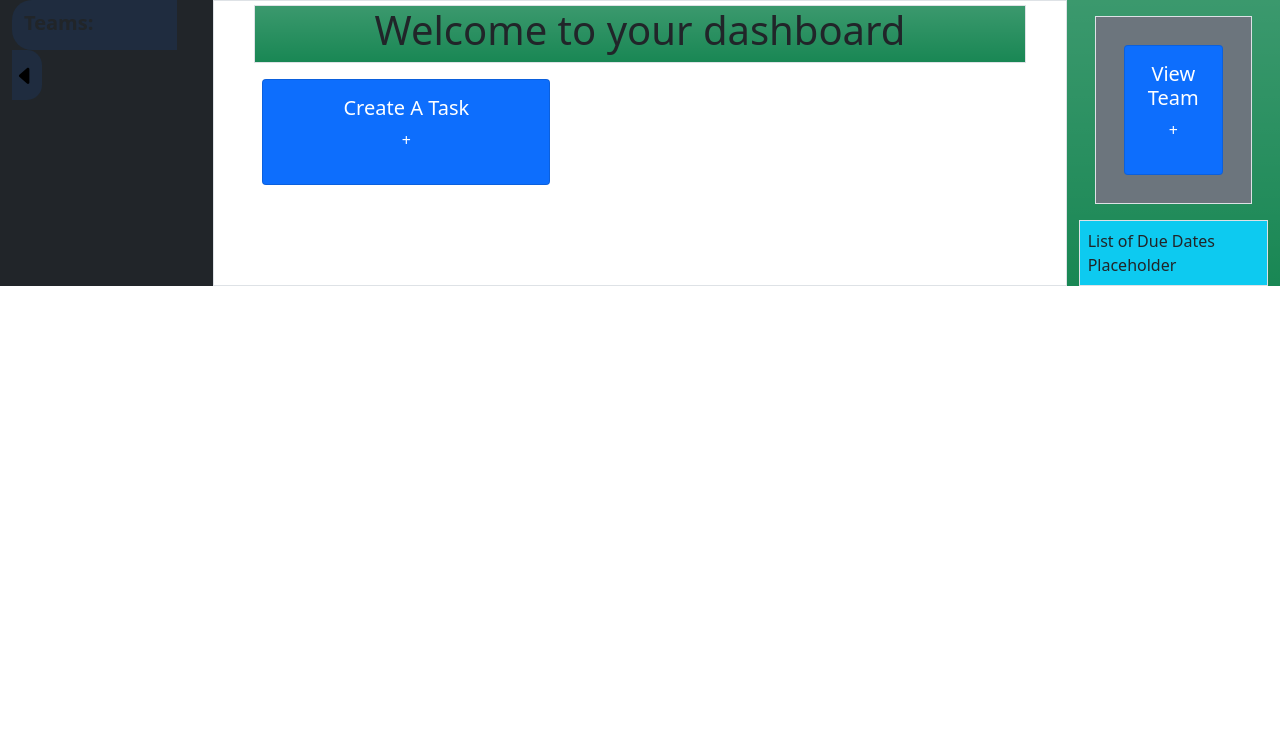
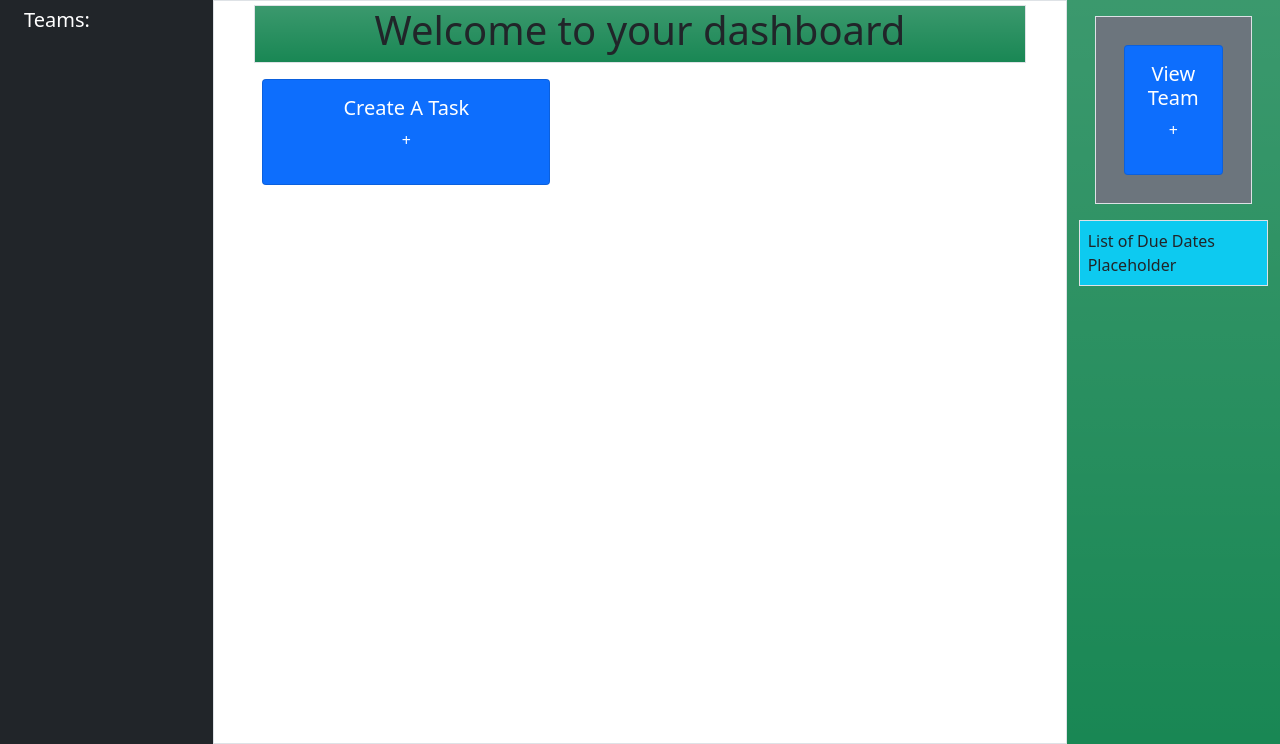
Before and after one commit to Hxsan/Lemming, a Django app: template tasks/templates/dashboard.html in a window 1280 px wide. Shown: the part 56-800 px from the top of the page. Run offline with Django 4.2, Linux system fonts and the light colour scheme; the template is opened without the code that fills it, so the values that code supplies are empty; some libraries are stand-ins or nearby versions.

Commit message:
modify sidebar and content

```diff
--- a/tasks/templates/dashboard.html
+++ b/tasks/templates/dashboard.html
@@ -1,7 +1,8 @@
 {% extends 'base_content.html' %}
 {% block content %}
 <div class="container-fluid">
-  <div class="row row-cols-3 bg-gradient">
+  <!-- Height is calculated by the height of the page minus the nav-menu height -->
+  <div class="row row-cols-3 bg-gradient" style="height: calc(100vh - 55.99px)">
 	<!-- Sidebar Left -->
 	<div class="col-2 bg-dark">
 		{% include 'partials/sidebar.html' %}
@@ -15,9 +16,6 @@
 		  </div>
 		  <div class="row">
 			 <div class="row m-2">
-				{% for task in tasks %}
-				  {% include 'partials/task_card.html' %}
-				{% endfor %}
 				<!-- `Create a new Task` Card -->
 				<div class="card text-white text-center bg-primary m-1" style="max-width: 18rem;">
 					<div class="card-body">
@@ -26,6 +24,7 @@
 					  <a href="#" class="stretched-link create-task-button"></a>
 					</div>
 				</div>
+				{% include 'partials/task_card.html' %}
 			 </div>
 		  </div>
 		</div>
@@ -48,4 +47,53 @@
 	</div>
   </div>
 </div>
+
+
+
+<!-- Specific jQuery to sidebar partial-->
+<script>
+    $(document).ready(function() {
+
+        // Activates content of nav-items on click
+
+        $('.nav-object').on('click', function(e) {
+            e.preventDefault();
+
+            $('.nav-link').removeClass('active');
+            $('.tab-pane').removeClass('active');
+
+            var tag = $(this).find('a');
+            $(tag).addClass('active');
+            $(tag.attr('href')).addClass('active');
+
+            window.location.href = tag.attr('href');
+        });
+
+        // Redirects to correct pages based on which team was clicked on sidebar
+
+        $('.view-team-button').on('click', function(e) {
+            e.preventDefault();
+
+            var teamId = $('.nav-link.active').attr('href').replace('#','');
+            if (teamId) {
+                var url = '/dashboard/show_team/' + teamId + '/';
+                window.location.href = url;
+            }
+
+        });
+
+        $('.create-task-button').on('click', function(e) {
+            e.preventDefault();
+
+            var teamId = $('.nav-link.active').attr('href').replace('#','');
+            if (teamId) {
+                var url = '/dashboard/create_task/' + teamId + '/';
+                window.location.href = url;
+            }
+
+        });
+
+    });
+</script>
+
 {% endblock %}
--- a/tasks/templates/partials/sidebar.html
+++ b/tasks/templates/partials/sidebar.html
@@ -1,15 +1,31 @@
 <div class="sidebar">
-    <ul class="nav nav-pills flex-column bg-primary bg-opacity-10 p-2" id="menu" role="tablist">
+    <!-- Smaller screens have a dropdown menu -->
+    <div class="dropdown d-md-none">
+        <button class="btn btn-secondary dropdown-toggle" type="button" id="dropdownMenuButton" data-bs-toggle="dropdown" aria-expanded="false">
+            Teams
+        </button>
+        <ul class="dropdown-menu" aria-labelledby="dropdownMenuButton">
+            {% for team in teams %}
+                <li class="nav-object">
+                    <a class="dropdown-item nav-link {% if forloop.first %} active {% endif %}" href="#{{ team.id }}">
+                        {{ team.team_name }}
+                    </a>
+                </li>
+            {% endfor %}
+        </ul>
+    </div>
+    <!-- Medium / large screens have content shown normally -->
+    <ul class="nav nav-pills flex-column p-2 d-none d-md-block" id="menu" role="tablist">
         <div class="row">
             <div class="col">
-                <p class="mx-1 mb-1" style="font-size:20px; padding-right: 77px"> <b>Teams:</b> </p>
+                <h5 class="mx-1 mb-1 text-white" style="padding-right: 77px">Teams:</h5>
             </div>
         </div>
-        <div class="move-row overflow-auto" style="max-height: calc(100vh - 250px)">
+        <div class="move-row">
         {% for team in teams %}
             <li class="nav-object my-1">
                 <div class="text-start border border-primary rounded">
-                    <a class="nav-link {% if forloop.first %} active {% endif %}" id="{{ team.id }}-tab" data-toggle="pill" href="#{{ team.id }}" role="tab" aria-controls="{{ team.id }}" aria-selected="{% if forloop.first %} true {% else %} false {% endif %}">
+                    <a class="nav-link {% if forloop.first %} active {% endif %} text-white" id="{{ team.id }}-tab" data-toggle="pill" href="#{{ team.id }}" role="tab" aria-controls="{{ team.id }}" aria-selected="{% if forloop.first %} true {% else %} false {% endif %}">
                         {{ team.team_name }}
                     </a>
                 </div>
@@ -18,156 +34,12 @@
         </div>
     </ul>
 </div>
-<div class="sidebar arrow-in">
-    <div class="semi-circle bg-primary bg-opacity-10">
-        <a href="" class="arrow-content text-black move">
-            <span class="bi-caret-left-fill larger"></span>
-        </a>
-    </div>
-</div>
-<div class="arrow-out">
-    <div class="semi-circle bg-primary bg-opacity-10">
-        <a href="" class="arrow-content text-black move">
-            <span class="bi-caret-right-fill larger"></span>
-        </a>
-    </div>
-</div>
 
-<div class="tab-content" id="content">
-    {% for team, tasks in team_tasks %}
-    <div class="tab-pane {% if forloop.first %} show active {% endif %}" id="{{ team.id }}" role="tabpanel" aria-labelledby="{{ team.id }}-tab">
-        <!-- displaying dashboard with tasks could go here -->
-        {{ team.team_name }}
-        {% for task in tasks %}
-            <div class="mx-auto text-center">
-                {% include 'partials/task_info_btn.html' with task_id=task.id %}
-            </div>
-        {% endfor %}
-    </div>
-    {% endfor %}
-</div>
-
-
-
-
-<!-- Specific jQuery to this partial -->
+<!-- jQuery (JavaScript) just for initializing the dropdown, Bootstrap does the rest -->
 <script>
     $(document).ready(function() {
-
-        // Activates content of nav-items on click
-
-        $('.nav-object').on('click', function(e) {
-            e.preventDefault();
-
-            $('.nav-link').removeClass('active');
-            $('.tab-pane').removeClass('active');
-
-            var tag = $(this).find('a');
-            $(tag).addClass('active');
-            $(tag.attr('href')).addClass('active');
-
-            window.location.href = tag.attr('href');
+        $('.dropdown-toggle').each(function() {
+            new bootstrap.Dropdown(this);
         });
-
-        // Moves nav-items offscreen / onscreen
-
-        $('.move').on('click', function(e) {
-            e.preventDefault();
-            var sidebar = $('.sidebar');
-            var arrowOut = $('.arrow-out');
-
-            if (sidebar.hasClass('slide-off')) {
-                arrowOut.animate({ left: '-=50px'}, 'fast')
-
-                sidebar.removeClass('slide-off');
-                sidebar.addClass('slide-on');
-                // Slide arrow-out offscreen THEN menu onscreen
-            } else {
-                sidebar.removeClass('slide-on');
-                sidebar.addClass('slide-off');
-
-                arrowOut.animate({ left: '+=50px'}, 'slow')
-                // Slide menu offscreen THEN arrow-out onscreen
-            }
-
-        });
-
-        // Redirects to correct pages based on which team was clicked on sidebar
-
-        $('.view-team-button').on('click', function(e) {
-            e.preventDefault();
-
-            var teamId = $('.nav-link.active').attr('href').replace('#','');
-            if (teamId) {
-                var url = '/dashboard/show_team/' + teamId + '/';
-                window.location.href = url;
-            }
-
-        });
-
-        $('.create-task-button').on('click', function(e) {
-            e.preventDefault();
-
-            var teamId = $('.nav-link.active').attr('href').replace('#','');
-            if (teamId) {
-                var url = '/dashboard/create_task/' + teamId + '/';
-                window.location.href = url;
-            }
-
-        });
-
     });
 </script>
-
-
-
-
-<!-- Specific CSS to this partial -->
-<style>
-/* CSS for positioning arrow */
-.arrow-in {
-    position: relative;
-    overflow: hidden;
-}
-.arrow-out{
-    position: fixed;
-    left: -50px;
-
-}
-.semi-circle {
-    width: 30px;
-    height: 50px;
-    border-bottom-right-radius: 15px;
-    border-top-right-radius: 15px;
-}
-.arrow-content{
-    position: absolute;
-    top: 9px;
-    left: 2px;
-    white-space: nowrap;
-}
-.larger{
-    font-size: 1.4em;
-}
-
-
-.sidebar{
-    transition: transform 0.8s cubic-bezier(0.2, 0.8, 0.3, 1.2);
-}
-.slide-off{
-    transform: translateX(-330px);
-}
-.slide-on{
-    transform: translateX(0);
-}
-
-
-/* Menu and content for sidebar */
-#menu {
-    border-radius: 20px 0 0 20px;
-    max-width: 165px;
-}
-#content{
-    padding:20px;
-}
-</style>
--- a/tasks/templates/partials/task_card.html
+++ b/tasks/templates/partials/task_card.html
@@ -1,8 +1,17 @@
-<div class="card box-shadow border border-2 rounded-3 text-white bg-primary m-1" style="max-width: 18rem;">
-    <div class="card-header">{{task.title}}</div>
-    <div class="card-body">
-      <h5 class="card-title">{{ task.due_date }}</h5>
-      <p class="card-text">{{ task.description }}</p>
+<div class="tab-content" id="content">
+    {% for team, tasks in team_tasks %}
+    <div class="tab-pane {% if forloop.first %} show active {% endif %}" id="{{ team.id }}" role="tabpanel" aria-labelledby="{{ team.id }}-tab">
+        {% for task in tasks %}
+            <!-- This is where you can display each task -->
+            <!-- View Task Info should have the rest of the task's details -->
+            {{ task.title }}
+            {% if request.user in task.assigned_to.all %}
+              <p>This task is assigned to you.</p>
+            {% endif %}
+            <div class="mx-auto text-center">
+                {% include 'partials/task_info_btn.html' with task_id=task.id %}
+            </div>
+        {% endfor %}
     </div>
-    <a href="{% url 'view_task' task.id %}" class="stretched-link"></a>
+    {% endfor %}
 </div>
--- a/tasks/views.py
+++ b/tasks/views.py
@@ -378,5 +378,4 @@ class CreateTaskView(LoginRequiredMixin, FormView):
     def get_success_url(self):
         """Redirect the user after task creation."""
 
-        messages.add_message(self.request, messages.SUCCESS, "Task created successfully!")
         return reverse('dashboard')
```
